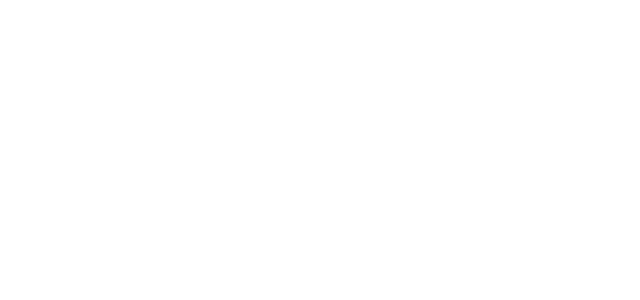
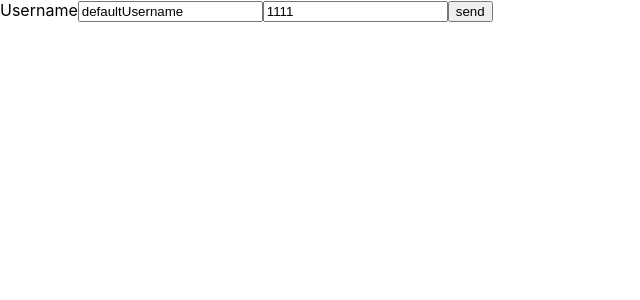
Before and after one commit to artt1c/react_demos, a React (Create React App) app: page / in a window 1280 px wide. Shown: the top 300 px of the page, without its empty margins (0-640 px from the left). Built offline with nearby package versions, Linux system fonts and the light colour scheme.

Commit message:
controlled forms

```diff
--- a/src/App.tsx
+++ b/src/App.tsx
@@ -1,10 +1,11 @@
 import React, {FC} from 'react';
 import './App.css';
+import FormComponent from "./components/FormComponent";
 
 const App: FC = ()=> {
   return (
     <>
-
+      <FormComponent/>
     </>
   );
 }
--- /dev/null
+++ b/src/components/FormComponent.tsx
@@ -0,0 +1,55 @@
+import React, {FormEvent, useState} from 'react';
+
+interface FormProps {
+  username: string;
+  password: string;
+}
+
+const FormComponent = () => {
+
+  const [formState, setFormState] = useState<FormProps>({
+    username: 'defaultUsername',
+    password: '1111',
+  })
+
+  const handleSubmit = (e:FormEvent<HTMLFormElement>) => {
+    e.preventDefault();
+
+    let user = {
+      username: formState.username,
+      password: formState.password,
+    }
+    console.log(user);
+
+  };
+
+  // const handleUsernameChange = (e:FormEvent<HTMLInputElement>) => {
+  //   const input = e.target as HTMLInputElement
+  //   console.log(input.value);
+  //   setFormState({...formState, username: input.value});
+  // };
+  //
+  // const handlePasswordChange = (e:FormEvent<HTMLInputElement>) => {
+  //   const input = e.target as HTMLInputElement;
+  //   console.log(input.value);
+  //   setFormState({...formState, password: input.value});
+  // };
+
+  const handleInputChange = (e:FormEvent<HTMLInputElement>) => {
+      const input = e.target as HTMLInputElement
+      console.log(input.value);
+      setFormState({...formState, [input.name]: input.value});
+    };
+
+  return (
+    <div>
+      <form onSubmit={handleSubmit}>Username
+        <input type="text" name={'username'} value={formState.username} onChange={handleInputChange}/>
+        <input type="text" name={'password'} value={formState.password} onChange={handleInputChange}/>
+        <button>send</button>
+      </form>
+    </div>
+  );
+};
+
+export default FormComponent;
```
